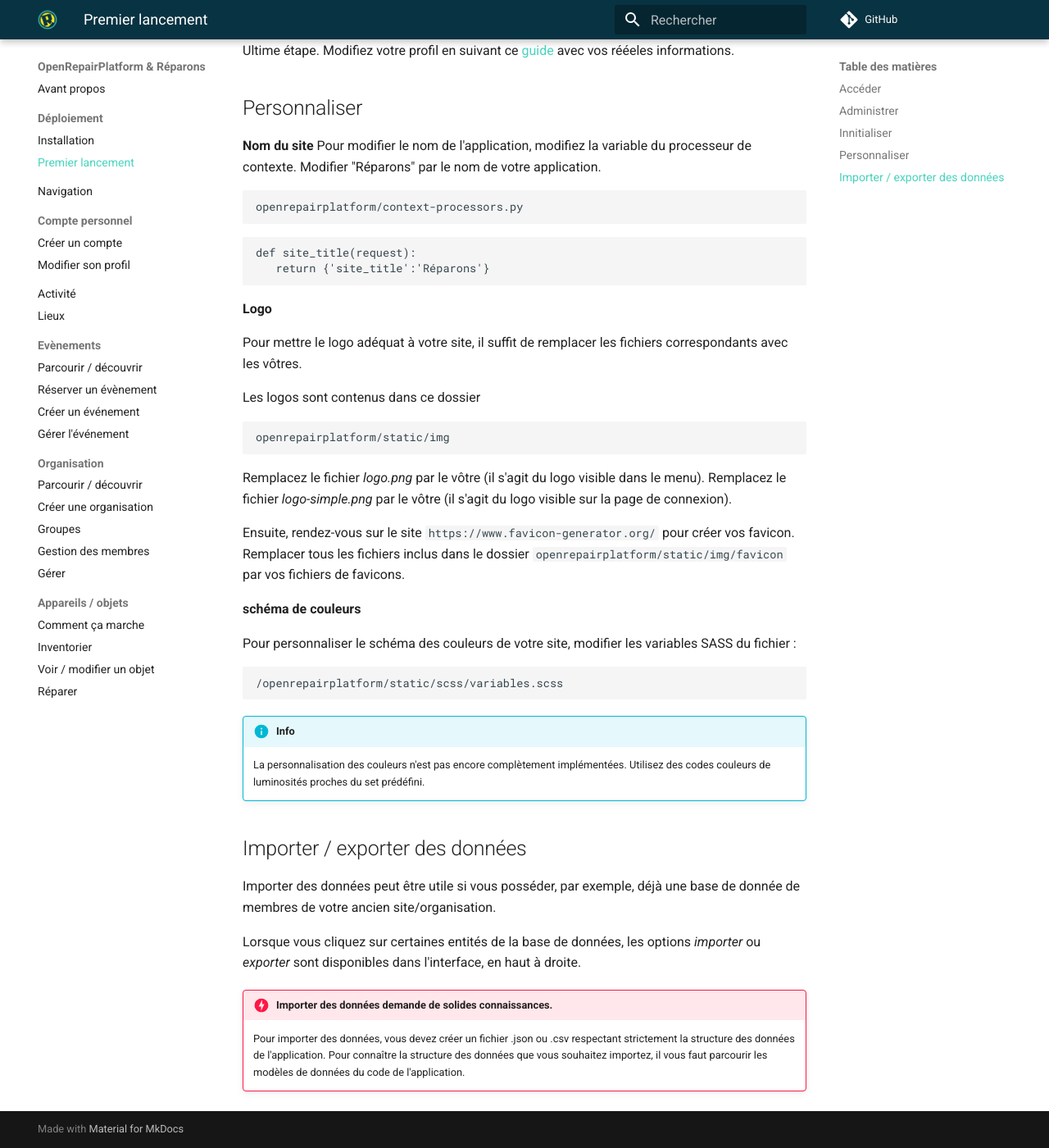
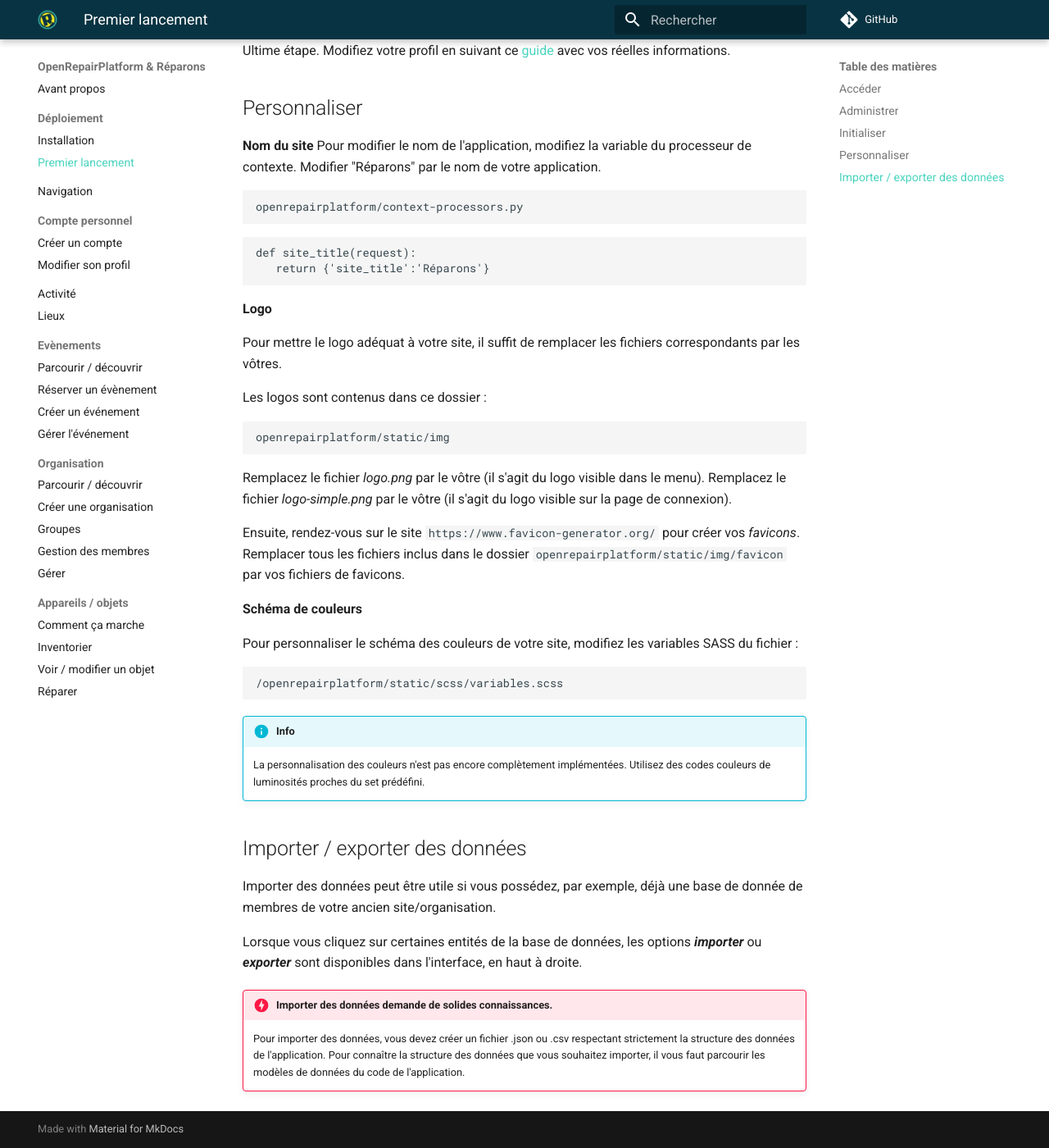
Before and after one commit to AtelierSoude/OpenRepairPlatform-docmentation, an MkDocs documentation site: the page built from docs/deploiement/first-lauch.md, in a window 1280 px wide and 1400 px high, scrolled down 1901 px. Shown: the whole window at 82% size. Built offline with MkDocs 1.6.1 and Material for MkDocs 9.7.7, drawn with Linux system fonts in a browser that asks for light colours; nearby versions of some CDN libraries; comment, search, counter and statistics services are not loaded; some of the changed text lies outside the part shown.

Commit message:
corrected many mistakes, in diverse files

````diff
--- a/docs/deploiement/first-lauch.md
+++ b/docs/deploiement/first-lauch.md
@@ -14,7 +14,7 @@ S'il s'agit d'une installation sur serveur distant, c'est l'URL de votre domaine
 
 ## Administrer
 
-Rendez-vous l'URL suivante :
+Rendez-vous à l'URL suivante :
 
 ```
 /admin
@@ -38,9 +38,9 @@ mot de passe : adminpass
 
 Pour plus d'informations sur l'administration consultez la documentation de Django.
 
-## Innitialiser
+## Initialiser
 
-L'application est vide de toute données dans sa base.
+L'application est vide de toute donnée dans sa base.
 Pour commencer à utiliser l'application, il faut faire quelques actions.
 
 **Renseignez des catégories d'activités**
@@ -63,22 +63,22 @@ admin/inventory/category/
 
 Ces catégories sont utilisées pour créer des appareils.
 
-Pour comprendre de quoi il s'agit, voir la page qui concerne les [catégories d'appareils](/inventory/how-ti-works.md#categorie)
+Pour comprendre de quoi il s'agit, voir la page concernant les [catégories d'appareils](../stuffs-device/how-it-works.md#categorie)
 
-Vous pouvez créer vos propres catégories. Néanmois un jeu de données initial est disponible.
-Ce jeu de données est présent à la racine du dossier *Inventory* du dépôt. Voir [Importer / exporter des données](#importer-/-exporter-des-donnees)
+Vous pouvez créer vos propres catégories. Néanmoins un jeu initial de données est disponible.
+Ce jeu de données est présent à la racine du dossier ***Inventory*** du dépôt. Voir [Importer / exporter des données](#importer-exporter-des-donnees)
 
 Il n'y a plus rien d'autre à faire ici, il n'est plus nécessaire d'utiliser l'administration du site.
 
 **Créez une organisation**
 
-Vous pouvez [créer la première organisation](/organization/create.md) de l'application via l'interface utilisateur.
+Vous pouvez [créer la première organisation](../organization/create.md) de l'application via l'interface utilisateur.
 
-Lorsque vous crééz cette organisation, vous devenez automatiquement administrateur de celle-ci. Vous avez désormais tous les droits pour effectuer les actions possibles sur cette application lorsque votre êtes administrateurs de l'application et d'une organisation.
+Lorsque vous créez cette organisation, vous devenez automatiquement administrateur de celle-ci. Vous avez désormais tous les droits pour effectuer les actions possibles sur cette application lorsque votre êtes administrateurs de l'application et d'une organisation.
 
 **Modifiez votre profil**
 
-Ultime étape. Modifiez votre profil en suivant ce [guide](../account/profil.md) avec vos rééeles informations.
+Ultime étape. Modifiez votre profil en suivant ce [guide](../account/profil.md) avec vos réelles informations.
 
 
 ## Personnaliser
@@ -97,9 +97,9 @@ def site_title(request):
 
 **Logo**
 
-Pour mettre le logo adéquat à votre site, il suffit de remplacer les fichiers correspondants avec les vôtres.
+Pour mettre le logo adéquat à votre site, il suffit de remplacer les fichiers correspondants par les vôtres.
 
-Les logos sont contenus dans ce dossier
+Les logos sont contenus dans ce dossier :
 ```
 openrepairplatform/static/img
 ```
@@ -107,12 +107,12 @@ openrepairplatform/static/img
 Remplacez le fichier *logo.png* par le vôtre (il s'agit du logo visible dans le menu).
 Remplacez le fichier *logo-simple.png* par le vôtre (il s'agit du logo visible sur la page de connexion).
 
-Ensuite, rendez-vous sur le site ```https://www.favicon-generator.org/``` pour créer vos favicon.
+Ensuite, rendez-vous sur le site ```https://www.favicon-generator.org/``` pour créer vos *favicons*.
 Remplacer tous les fichiers inclus dans le dossier ```openrepairplatform/static/img/favicon``` par vos fichiers de favicons.
 
-**schéma de couleurs**
+**Schéma de couleurs**
 
-Pour personnaliser le schéma des couleurs de votre site, modifier les variables SASS du fichier :
+Pour personnaliser le schéma des couleurs de votre site, modifiez les variables SASS du fichier :
 ```
 /openrepairplatform/static/scss/variables.scss
 ```
@@ -123,10 +123,10 @@ Pour personnaliser le schéma des couleurs de votre site, modifier les variables
 
 ## Importer / exporter des données
 
-Importer des données peut être utile si vous posséder, par exemple, déjà une base de donnée de membres de votre ancien site/organisation.
+Importer des données peut être utile si vous possédez, par exemple, déjà une base de donnée de membres de votre ancien site/organisation.
 
-Lorsque vous cliquez sur certaines entités de la base de données, les options *importer* ou *exporter* sont disponibles dans l'interface, en haut à droite.
+Lorsque vous cliquez sur certaines entités de la base de données, les options ***importer*** ou ***exporter*** sont disponibles dans l'interface, en haut à droite.
 
 !!! danger "Importer des données demande de solides connaissances."
     Pour importer des données, vous devez créer un fichier .json ou .csv respectant strictement la structure des données de l'application.
-    Pour connaître la structure des données que vous souhaitez importez, il vous faut parcourir les modèles de données du code de l'application.
+    Pour connaître la structure des données que vous souhaitez importer, il vous faut parcourir les modèles de données du code de l'application.
````
Also changed, not shown: other parts of docs/deploiement/first-lauch.md (+3 -3 lines), docs/account/create-account.md (+6 -6 lines), docs/account/profil.md (+8 -8 lines), docs/activity.md (+12 -12 lines), docs/deploiement/installation.md (+12 -12 lines), docs/index.md (+4 -4 lines).
